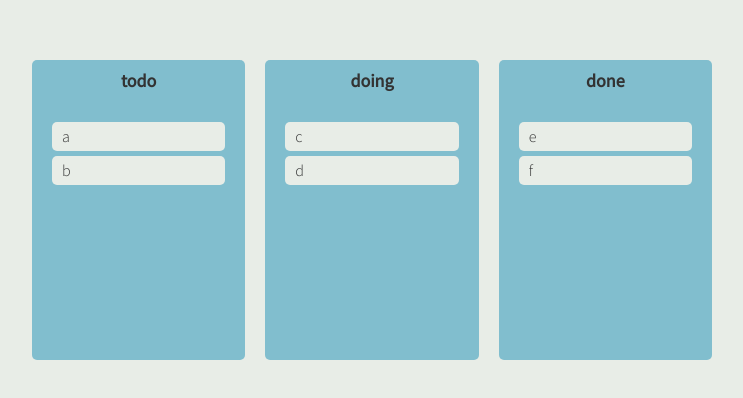
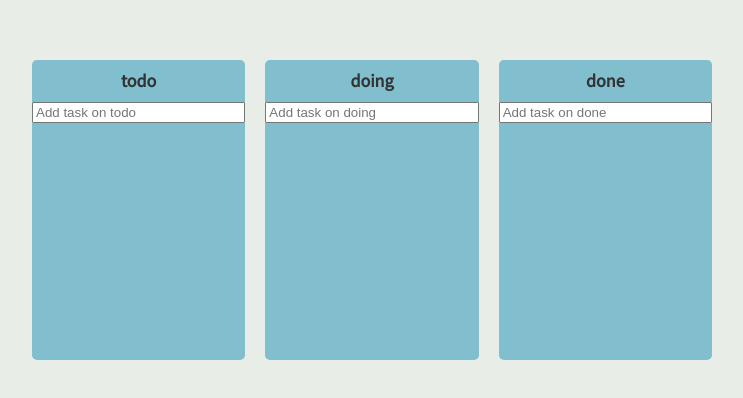
Before and after one commit to pildrums/Biz-Branch-web-, a React (Create React App) app: page / in a window 1280 px wide. Shown: the part 190-588 px from the top of the page, without its empty margins (268-1011 px from the left). Built offline with nearby package versions, Linux system fonts and the light colour scheme.

Commit message:
Modify atoms

```diff
--- a/src/App.tsx
+++ b/src/App.tsx
@@ -15,7 +15,7 @@
     console.log(info);
     const { destination, draggableId, source } = info;
 
-    // non dragging
+    // non movement
     if (!destination) return;
 
     // same board movement
@@ -25,26 +25,27 @@
         // 1) Delete item on source.index
         boardCopy.splice(source.index, 1);
         // 2) Put back the item on the destination.index
-        boardCopy.splice(destination?.index, 0, draggableId);
+        boardCopy.splice(destination.index, 0, draggableId);
         return {
           ...current,
           [source.droppableId]: boardCopy,
         };
       });
     }
+
     // cross board movement
-    if (destination.droppableId !== source.droppableId) {
+    if (destination?.droppableId !== source.droppableId) {
       setTodos((current) => {
         // 1) Delete item on source.index
         const sourceBoard = [...current[source.droppableId]];
         sourceBoard.splice(source.index, 1);
         // 2) Put back the item on the destination.index
-        const destinationBoard = [...current[destination.droppableId]];
-        destinationBoard.splice(destination.index, 0, draggableId);
+        const destinationBoard = [...current[destination?.droppableId]];
+        destinationBoard.splice(destination?.index, 0, draggableId);
         return {
           ...current,
           [source.droppableId]: sourceBoard,
-          [destination.droppableId]: destinationBoard,
+          [destination?.droppableId]: destinationBoard,
         };
       });
     }
--- a/src/Components/Board.tsx
+++ b/src/Components/Board.tsx
@@ -1,9 +1,11 @@
+import { ITodo } from "atoms";
 import { Droppable } from "react-beautiful-dnd";
+import { useForm } from "react-hook-form";
 import styled from "styled-components";
 import DraggableCard from "./DraggableCard";
 
 interface IBoardProps {
-  todos: string[];
+  todos: ITodo[];
   boardId: string;
 }
 
@@ -12,10 +14,25 @@
   isDraggingFromThis: boolean;
 }
 
+interface IForm {
+  todo: string;
+}
+
 function Board({ todos, boardId }: IBoardProps) {
+  const { register, setValue, handleSubmit } = useForm<IForm>();
+  const onValid = ({ todo }: IForm) => {
+    setValue("todo", "");
+  };
   return (
     <Container>
       <Title>{boardId}</Title>
+      <Form onSubmit={handleSubmit(onValid)}>
+        <input
+          {...register("todo", { required: true })}
+          type="text"
+          placeholder={`Add task on ${boardId}`}
+        />
+      </Form>
       <Droppable droppableId={boardId}>
         {(drop, info) => (
           <Area
@@ -25,7 +42,12 @@
             {...drop.droppableProps}
           >
             {todos.map((todo, index) => (
-              <DraggableCard todo={todo} index={index} key={todo} />
+              <DraggableCard
+                todoId={todo.id}
+                todoText={todo.text}
+                index={index}
+                key={todo.id}
+              />
             ))}
             {drop.placeholder}
           </Area>
@@ -65,6 +87,13 @@
   padding: 20px;
 `;
 
+const Form = styled.form`
+  width: 100%;
+  input {
+    width: inherit;
+  }
+`;
+
 export default Board;
 
 /*
--- a/src/Components/DraggableCard.tsx
+++ b/src/Components/DraggableCard.tsx
@@ -3,13 +3,14 @@
 import styled from "styled-components";
 
 interface IDraggableCardProps {
-  todo: string;
+  todoId: number;
+  todoText: string;
   index: number;
 }
 
-function DraggableCard({ todo, index }: IDraggableCardProps) {
+function DraggableCard({ todoId, index, todoText }: IDraggableCardProps) {
   return (
-    <Draggable draggableId={todo} index={index} key={todo}>
+    <Draggable draggableId={todoId + ""} index={index}>
       {(drag, snapshot) => (
         <Card
           ref={drag.innerRef}
@@ -17,7 +18,7 @@
           {...drag.draggableProps}
           isDragging={snapshot.isDragging}
         >
-          {todo}
+          {todoText}
         </Card>
       )}
     </Draggable>
--- a/src/atoms.tsx
+++ b/src/atoms.tsx
@@ -1,14 +1,19 @@
 import { atom } from "recoil";
 
+export interface ITodo {
+  id: number;
+  text: string;
+}
+
 interface ITodoState {
-  [key: string]: string[];
+  [key: string]: ITodo[];
 }
 
 export const todoState = atom<ITodoState>({
   key: "todo",
   default: {
-    todo: ["a", "b"],
-    doing: ["c", "d"],
-    done: ["e", "f"],
+    todo: [],
+    doing: [],
+    done: [],
   },
 });
```
